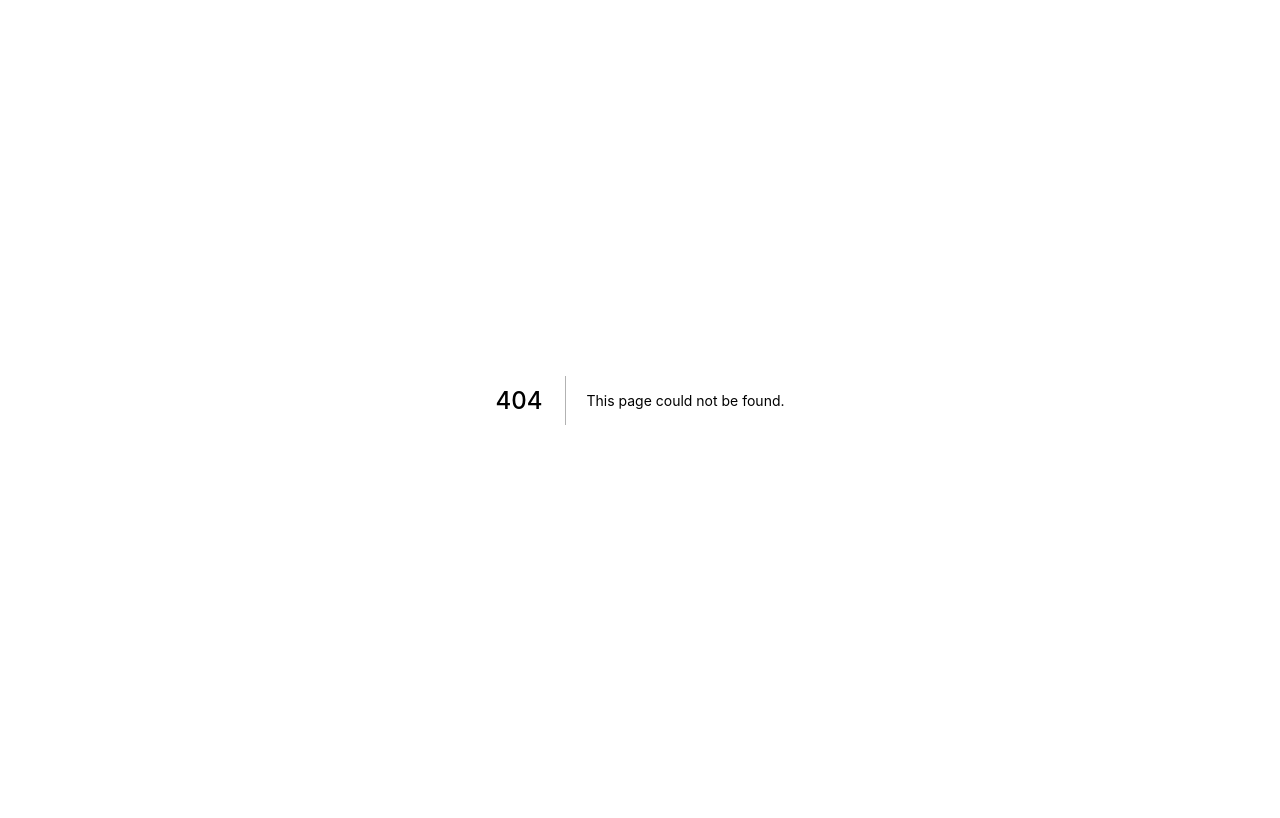
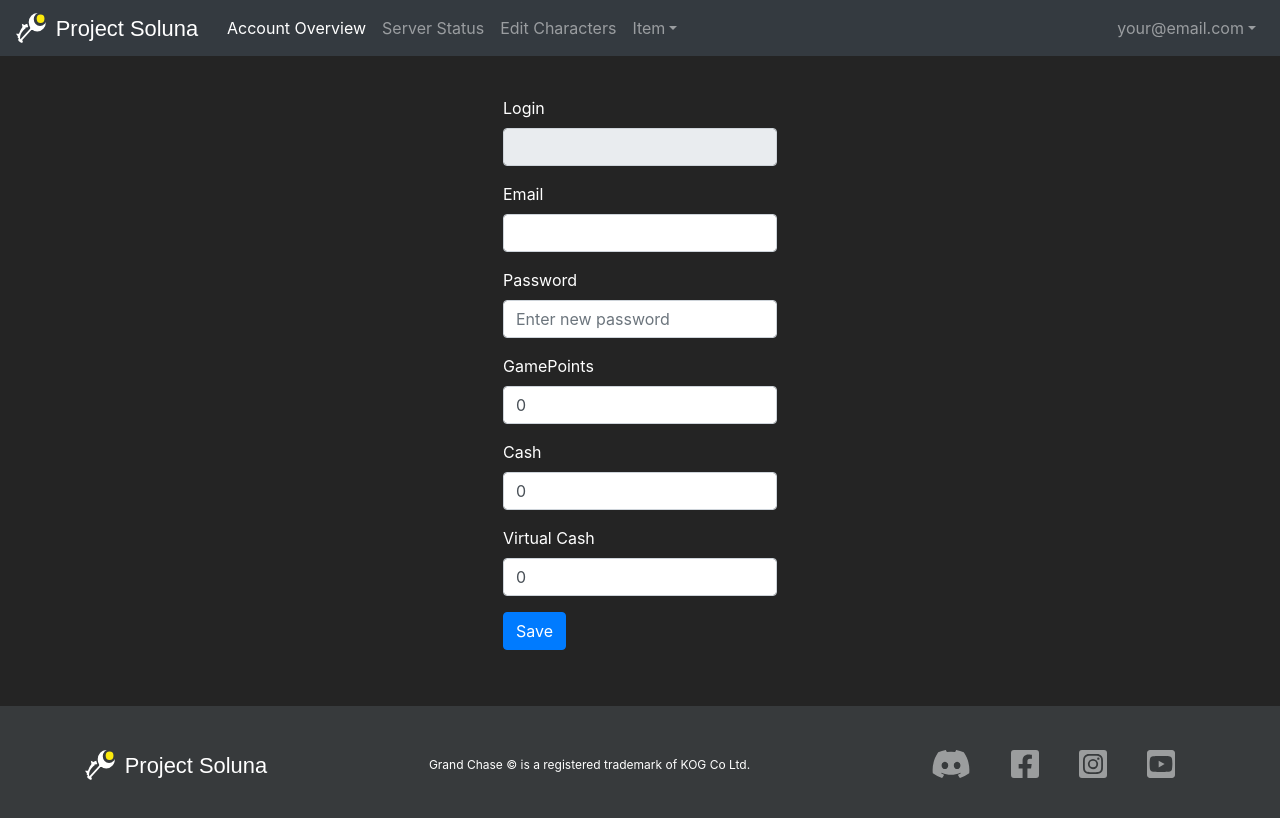
Before and after one commit to gustavokei/gc-app-caps, a Next.js app: page /account in a window 1280 px wide. Before the commit this address had no page. Shown: the top 818 px of the page. Built offline with nearby package versions, Linux system fonts and the light colour scheme; no server answers.

Commit message:
implemented account overview page

```diff
--- /dev/null
+++ b/components/pages/account/content.js
@@ -0,0 +1,16 @@
+import React from "react";
+import { Container, Row } from "react-bootstrap";
+import FormEditAccount from "./formEditAccount";
+import styles from "./content.module.scss";
+
+const Content = () => {
+  return (
+    <Container className={styles.customContainer}>
+      <Row className={styles.customRow}>
+        <FormEditAccount />
+      </Row>
+    </Container>
+  );
+};
+
+export default Content;
--- /dev/null
+++ b/components/pages/account/content.module.scss
@@ -0,0 +1,19 @@
+.customContainer {
+  padding: 40px 0;
+}
+
+.customRow {
+  margin: 0;
+  justify-content: center;
+  align-items: center;
+  @media (min-width: 992px) {
+    min-height: calc(100vh - 354px);
+  }
+}
+
+.customCol {
+  display: flex !important;
+  justify-content: center;
+  align-items: center;
+  flex-direction: column;
+}
--- /dev/null
+++ b/components/pages/account/formEditAccount.js
@@ -0,0 +1,196 @@
+import React, { useContext, useEffect, useState } from "react";
+import { Button, Form } from "react-bootstrap";
+import { useFormik } from "formik";
+import * as yup from "yup";
+
+const FormEditAccount = () => {
+  // Set default values
+  const initialValue = {
+    gamePoint: 0,
+    Cash: 0,
+    VCPoint: 0,
+  };
+
+  const [accountArray, setAccountArray] = useState(initialValue);
+
+  // Get User Account data from API
+  let getAccount = (login) => {
+    return fetch(process.env.NEXT_PUBLIC_API + "account", {
+      method: "POST",
+      headers: { "Content-Type": "application/json" },
+      body: JSON.stringify({
+        Login: "maria",
+      }),
+    })
+      .then((response) => response.json())
+      .then((data) => {
+        setAccountArray(data[0]);
+      });
+  };
+
+  // Update User Account data from API
+  let updateAccount = (login, emailadd, pass, gamepoint, cash, virtualcash) => {
+  // let updateAccount = (login, emailadd, pass, gamepoint) => {
+    return fetch(process.env.NEXT_PUBLIC_API + "upaccount", {
+      method: "POST",
+      headers: { "Content-Type": "application/json" },
+      body: JSON.stringify({
+        Login: login,
+        email: emailadd,
+        passwd: pass,
+        gamePoint: gamepoint,
+        Cash: cash,
+        VCPoint: virtualcash
+      }),
+    })
+      .then((response) => response.json())
+      .then((data) => {
+        return data;
+      });
+  };
+
+  // Formik
+  const formik = useFormik({
+    onSubmit: (values) => {
+      console.log(values);
+      // console.log(expArray[values.Level]);
+      updateAccount(
+        "maria",
+        values.email,
+        values.passwd,
+        values.gamePoint,
+        values.Cash,
+        values.VCPoint
+      );
+    },
+    validationSchema: yup.object({
+      Login: yup.string().required(),
+      email: yup.string().email().required(),
+      passwd: yup.string().min(3).required(),
+      gamePoint: yup.number().min(0).required(),
+      Cash: yup.number().min(0).required(),
+      VCPoint: yup.number().min(0).required(),
+    }),
+    initialValues: {
+      gamePoint: 0,
+      Cash: 0,
+      VCPoint: 0,
+    },
+  });
+
+  // Update Form
+  useEffect(() => {
+    formik.resetForm();
+    document.getElementById("editAccountForm").reset();
+    getAccount("maria");
+  }, []);
+
+  useEffect(() => {
+    Object.keys(accountArray).map((key) => {
+      formik.setFieldValue(key, accountArray[key]);
+    });
+  }, [accountArray]);
+
+  return (
+    <Form id="editAccountForm" noValidate onSubmit={formik.handleSubmit}>
+      <Form.Group>
+        <Form.Label>Login</Form.Label>
+        <Form.Control
+          type="text"
+          defaultValue={formik.values.Login}
+          name="Login"
+          onChange={formik.handleChange}
+          disabled
+        />
+        <Form.Control.Feedback type="valid">You did it!</Form.Control.Feedback>
+        <Form.Control.Feedback type="invalid">
+          Login cannot be changed
+        </Form.Control.Feedback>
+      </Form.Group>
+      <Form.Group>
+        <Form.Label>Email</Form.Label>
+        <Form.Control
+          type="email"
+          defaultValue={formik.values.email}
+          name="email"
+          onChange={formik.handleChange}
+          isValid={formik.touched.email && !formik.errors.email}
+          isInvalid={formik.touched.email && formik.errors.email}
+        />
+        <Form.Control.Feedback type="valid">You did it!</Form.Control.Feedback>
+        <Form.Control.Feedback type="invalid">
+          Email must be an email format
+        </Form.Control.Feedback>
+      </Form.Group>
+      <Form.Group>
+        <Form.Label>Password</Form.Label>
+        <Form.Control
+          type="text"
+          // defaultValue={formik.values.passwd}
+          name="passwd"
+          placeholder="Enter new password"
+          onChange={formik.handleChange}
+          isValid={formik.touched.passwd && !formik.errors.passwd}
+          isInvalid={formik.touched.passwd && formik.errors.passwd}
+        />
+        <Form.Control.Feedback type="valid">You did it!</Form.Control.Feedback>
+        <Form.Control.Feedback type="invalid">
+          Password must be more than 3 characters
+        </Form.Control.Feedback>
+      </Form.Group>
+      <Form.Group>
+        <Form.Label>GamePoints</Form.Label>
+        <Form.Control
+          type="number"
+          defaultValue={formik.values.gamePoint}
+          name="gamePoint"
+          onChange={formik.handleChange}
+          isValid={formik.touched.gamePoint && !formik.errors.gamePoint}
+          isInvalid={formik.touched.gamePoint && formik.errors.gamePoint}
+        />
+        <Form.Control.Feedback type="valid">You did it!</Form.Control.Feedback>
+        <Form.Control.Feedback type="invalid">
+          GamePoint must be a positive number
+        </Form.Control.Feedback>
+      </Form.Group>
+      <Form.Group>
+        <Form.Label>Cash</Form.Label>
+        <Form.Control
+          type="number"
+          defaultValue={formik.values.Cash}
+          name="Cash"
+          onChange={formik.handleChange}
+          isValid={formik.touched.Cash && !formik.errors.Cash}
+          isInvalid={formik.touched.Cash && formik.errors.Cash}
+        />
+        <Form.Control.Feedback type="valid">You did it!</Form.Control.Feedback>
+        <Form.Control.Feedback type="invalid">
+          Cash must be a positive number
+        </Form.Control.Feedback>
+      </Form.Group>
+      <Form.Group>
+        <Form.Label>Virtual Cash</Form.Label>
+        <Form.Control
+          type="number"
+          defaultValue={formik.values.VCPoint}
+          name="VCPoint"
+          onChange={formik.handleChange}
+          isValid={formik.touched.VCPoint && !formik.errors.VCPoint}
+          isInvalid={formik.touched.VCPoint && formik.errors.VCPoint}
+        />
+        <Form.Control.Feedback type="valid">You did it!</Form.Control.Feedback>
+        <Form.Control.Feedback type="invalid">
+          Virtual Cash must be a positive number
+        </Form.Control.Feedback>
+      </Form.Group>
+      <Button type="submit">Save</Button>
+      {formik.isSubmitting ? (
+        <p className="mt-4">Account Settings saved!</p>
+      ) : (
+        <p></p>
+      )}
+    </Form>
+  );
+};
+
+export default FormEditAccount;
--- /dev/null
+++ b/pages/account.js
@@ -0,0 +1,24 @@
+import React from "react";
+import Head from "../components/head";
+import AccountMenu from "../components/menu-account";
+import AccountContent from "../components/pages/account/content.js"
+import Footer from "../components/footer";
+import styles from "../styles.module.css";
+
+const Account = () => {
+
+  return (
+    <div>
+      <Head title="Project Soluna" />
+      <AccountMenu />
+      <div className={styles.content}>
+        <AccountContent />
+      </div>
+      <div className={styles.footer}>
+        <Footer />
+      </div>
+    </div>
+  );
+};
+
+export default Account;
```
